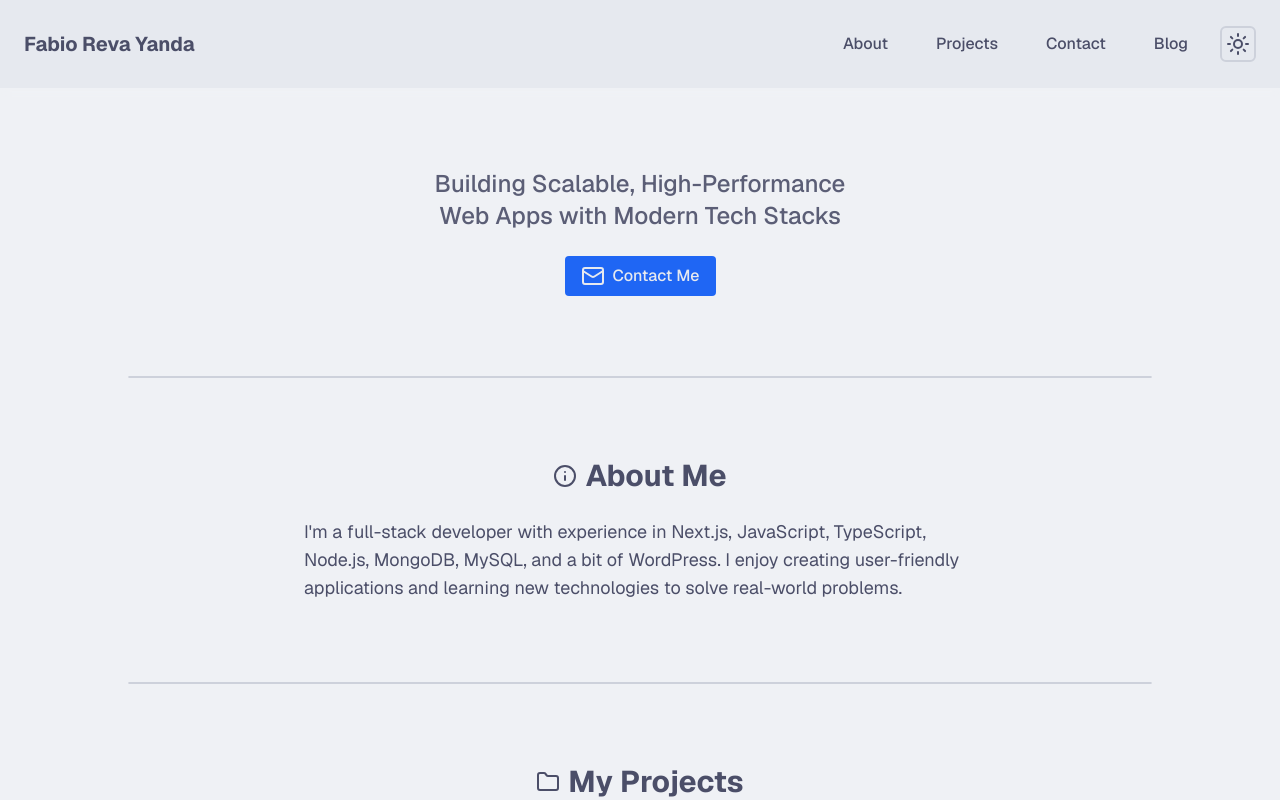
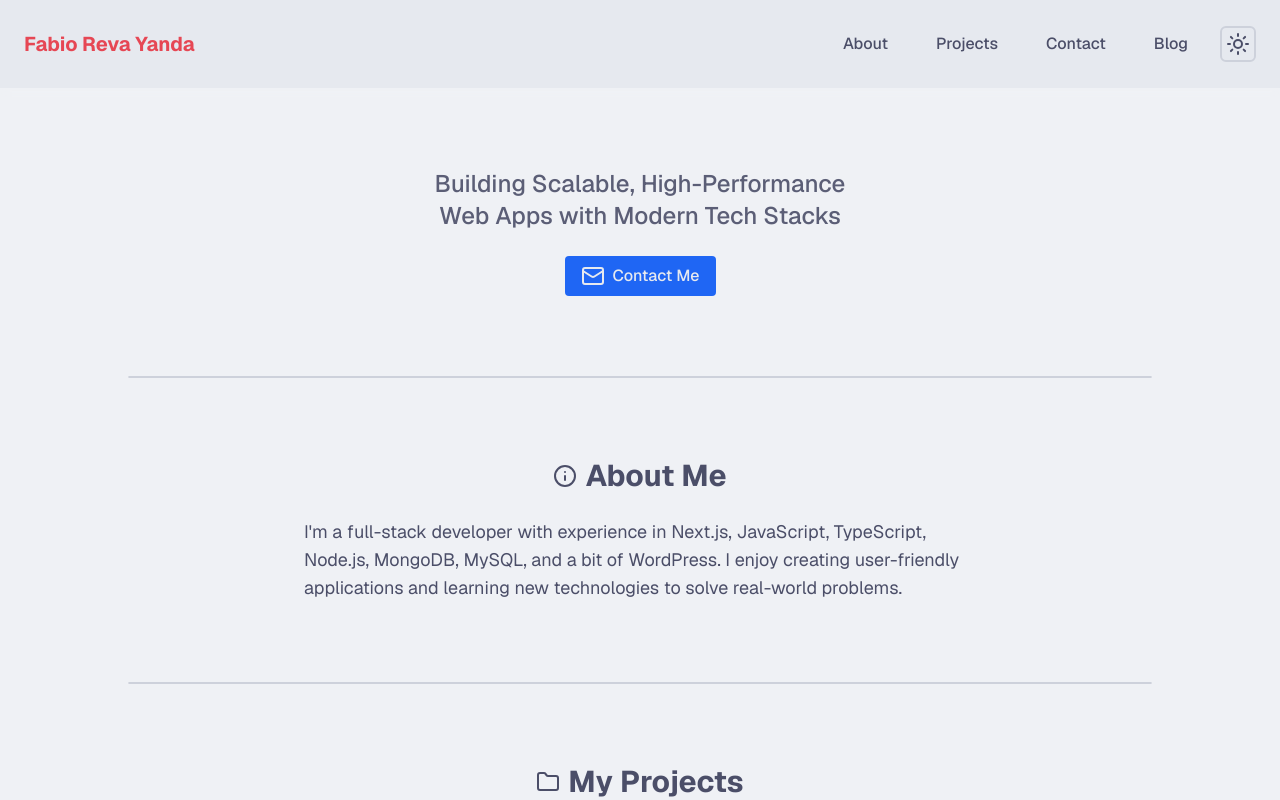
Before and after one commit to bioib/portfolio, a Next.js app: page / in a window 1280 px wide. Shown: the top 800 px of the page. Built offline with nearby package versions, Linux system fonts and the light colour scheme.

Commit message:
feat(styles): add maroon and peach color variables for improved theming

```diff
--- a/src/app/globals.css
+++ b/src/app/globals.css
@@ -6,10 +6,13 @@
   --text-hover: hsl(234deg, 16%, 23%);
   --subtext: hsl(233deg, 13%, 41%);
   --mantle: hsl(220deg, 22%, 92%);
+  --maroon: hsl(355deg, 76%, 59%);
+  --maroon-hover: hsl(355deg, 76%, 47%);
   --crust: hsl(220deg, 21%, 89%);
   --blue: hsl(220deg, 91%, 54%);
   --blue-hover: hsl(220deg, 91%, 42%);
   --surface-0: hsl(223deg, 16%, 83%);
+  --peach: hsl(22deg, 99%, 52%);
 }
 
 [data-theme="dark"] {
@@ -19,6 +22,9 @@
   --text-hover: hsl(226, 64%, 100%);
   --crust: hsl(240deg, 23%, 9%);
   --mantle: #181825;
+  --maroon: hsl(350deg, 65%, 77%);
+  --maroon-hover: hsl(350deg, 65%, 65%);
+  --peach: hsl(23deg, 92%, 75%);
   --blue: #89b4fa;
   --blue-hover: hsl(217deg, 92%, 64%);
   --surface-0: hsl(237deg, 16%, 23%);
@@ -33,26 +39,20 @@
   --color-crust: var(--crust);
   --color-blue: var(--blue);
   --color-blue-hover: var(--blue-hover);
+  --color-maroon: var(--maroon);
+  --color-maroon-hover: var(--maroon-hover);
   --color-surface-0: var(--surface-0);
   --font-sans: var(--font-geist-sans);
   --font-mono: var(--font-geist-mono);
 }
 
-/* @media (prefers-color-scheme: dark) {
-  :root {
-    --base: #1e1e2e;
-    --subtext: #bac2de;
-    --text: #cdd6f4;
-    --crust: hsl(240deg, 23%, 9%);
-    --mantle: #181825;
-    --blue: #89b4fa;
-    --blue-hover: hsl(217deg, 92%, 64%);
-    --surface-0: hsl(237deg, 16%, 23%);
-  }
-} */
-
 body {
   background: var(--base);
   color: var(--text);
   font-family: var(--font-geist-sans), sans-serif;
+  scroll-behavior: smooth;
 }
+::selection {
+  background: var(--peach);
+  color: var(--mantle);
+}
```
